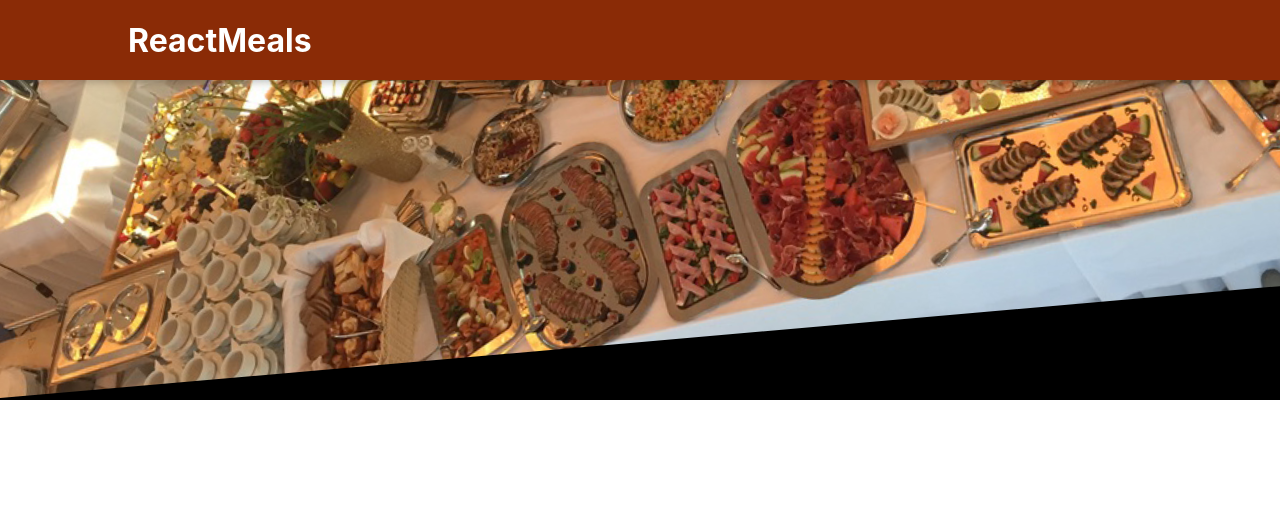
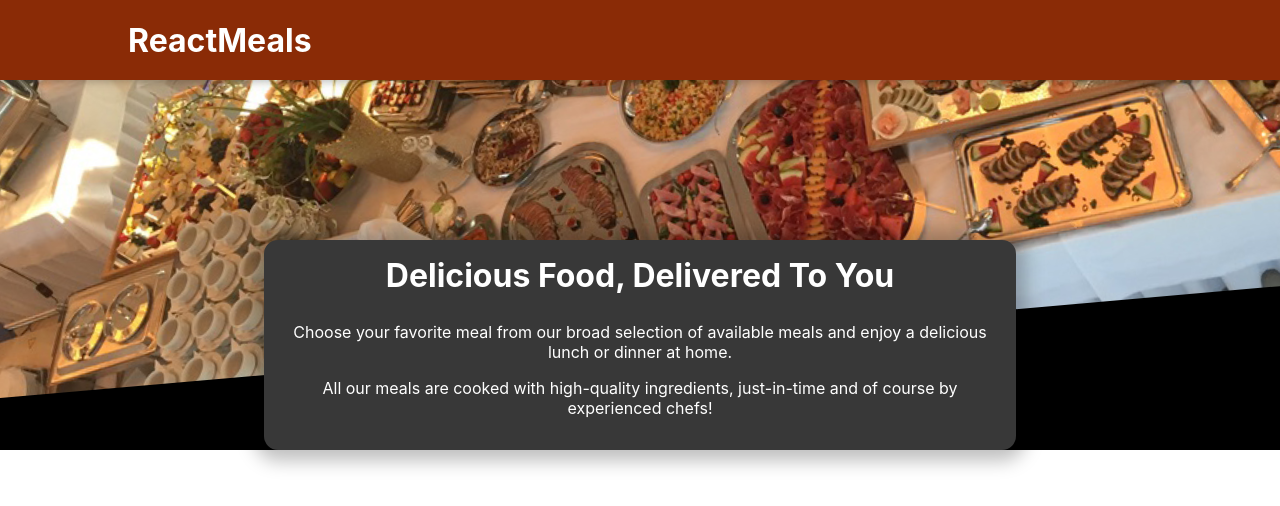
Before and after one commit to JAbarca09/FoodOrderApp, a React (Create React App) app: page / in a window 1280 px wide. Shown: the top 506 px of the page. Built offline with nearby package versions, Linux system fonts and the light colour scheme.

Commit message:
Create MealSummary component

```diff
--- a/src/App.js
+++ b/src/App.js
@@ -1,10 +1,12 @@
 import './App.css';
 import Header from './components/Header';
+import MealsSummary from './components/MealsSummary';
 
 function App() {
   return (
     <div className="App">
       <Header />
+      <MealsSummary />
     </div>
   );
 }
--- /dev/null
+++ b/src/components/MealsSummary.js
@@ -0,0 +1,19 @@
+import classes from "./MealsSummary.module.css";
+
+const MealsSummary = () => {
+  return (
+    <section className={classes.summary}>
+      <h2>Delicious Food, Delivered To You</h2>
+      <p>
+        Choose your favorite meal from our broad selection of available meals
+        and enjoy a delicious lunch or dinner at home.
+      </p>
+      <p>
+        All our meals are cooked with high-quality ingredients, just-in-time and
+        of course by experienced chefs!
+      </p>
+    </section>
+  );
+};
+
+export default MealsSummary;
--- /dev/null
+++ b/src/components/MealsSummary.module.css
@@ -0,0 +1,18 @@
+.summary {
+  text-align: center;
+  max-width: 45rem;
+  width: 90%;
+  margin: auto;
+  margin-top: -10rem;
+  position: relative;
+  background-color: #383838;
+  color: white;
+  border-radius: 14px;
+  padding: 1rem;
+  box-shadow: 0 1px 18px 10px rgba(0, 0, 0, 0.25);
+}
+
+.summary h2 {
+  font-size: 2rem;
+  margin-top: 0;
+}
```
